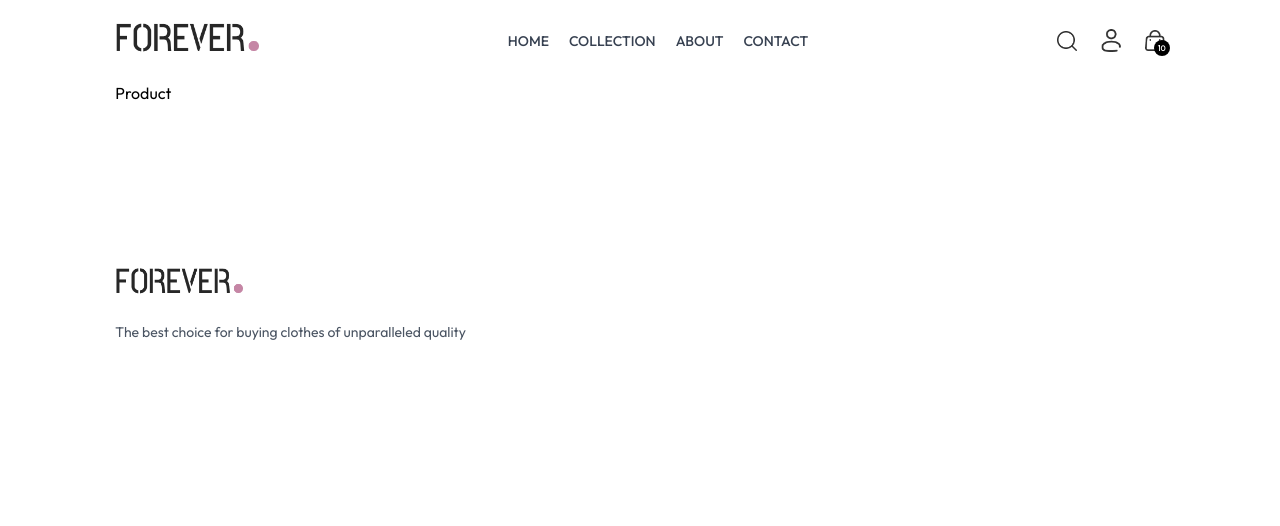
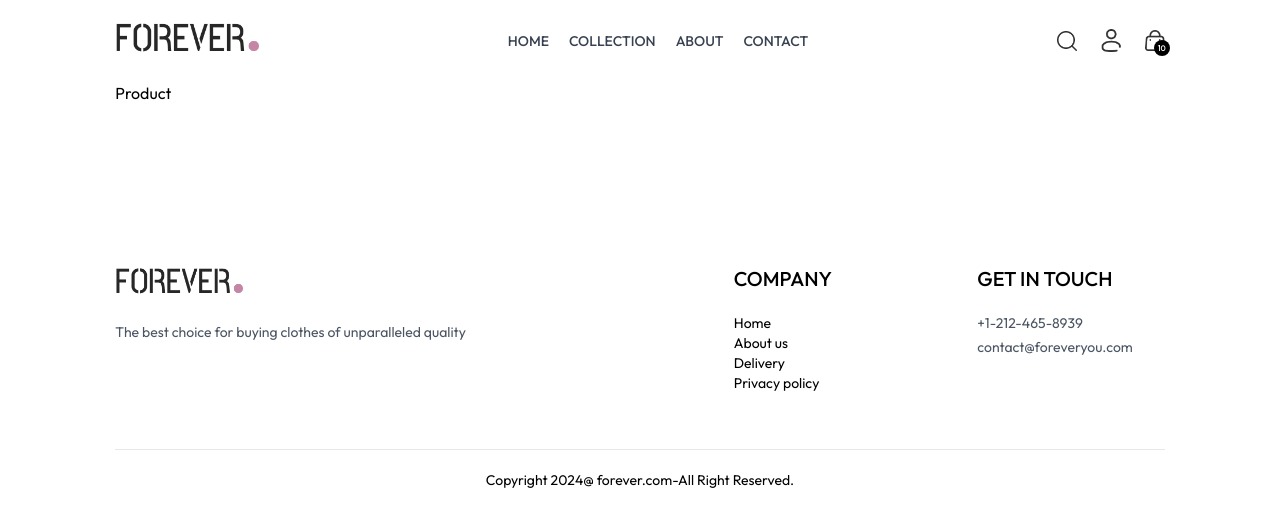
Before and after one commit to ALIGHASSOUN/E-commerce, a React (Vite) app in the folder frontend/: page /product in a window 1280 px wide. Shown: the top 526 px of the page. Built offline with nearby package versions, Linux system fonts and the light colour scheme.

Commit message:
fixing footer

```diff
--- a/frontend/src/components/Footer.jsx
+++ b/frontend/src/components/Footer.jsx
@@ -3,11 +3,33 @@
 
 const Footer = () => {
   return (
-    <div className="flex flex-col sm:grid grid-cols-[3fr_1fr_1fr] gap-14 my-10 mt-40 text-sm">
+    <div className="flex flex-col  sm:grid grid-cols-[3fr_1fr_1fr] gap-14 my-10 mt-40 text-sm ">
       <div>
         <img src={assets.logo} className="mb-5 w-32" />
         <p className="w-full md:w-2/3 text-gray-600">
           The best choice for buying clothes of unparalleled quality
+        </p>
+      </div>
+      <div>
+        <p className="text-xl font-medium mb-5">COMPANY</p>
+        <ul>
+          <li>Home</li>
+          <li>About us</li>
+          <li>Delivery</li>
+          <li>Privacy policy</li>
+        </ul>
+      </div>
+      <div>
+        <p className="text-xl font-medium mb-5 ">GET IN TOUCH</p>
+        <ul className="flex flex-col gap-1 text-gray-600">
+          <li>+1-212-465-8939</li>
+          <li>contact@foreveryou.com</li>
+        </ul>
+      </div>
+      <div className="text-center sm:col-span-3">
+        <hr />
+        <p className="py-5 text-sm text-center">
+          Copyright 2024@ forever.com-All Right Reserved.
         </p>
       </div>
     </div>
```
